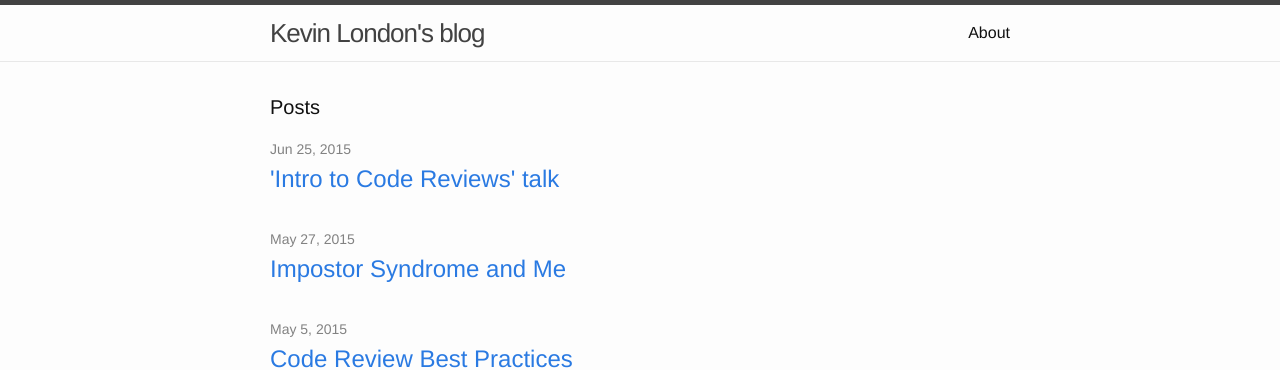
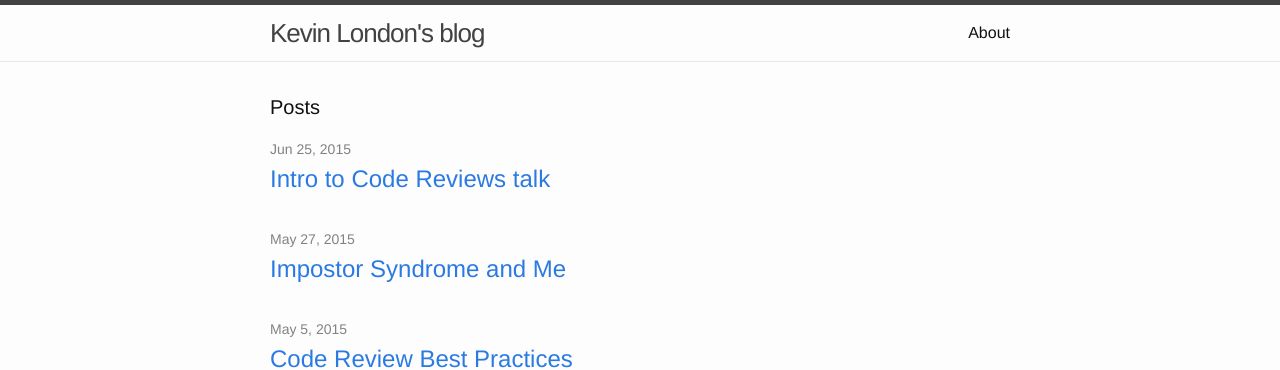
Before and after one commit to kevinlondon/kevinlondon.github.io, a Jekyll site: the page built from index.html, in a window 1280 px wide. Shown: the top 370 px of the page. Built offline with Jekyll 4.4.1, drawn with Linux system fonts in a browser that asks for light colours.

Commit message:
Change some references

```diff
--- a/_posts/2015-06-25-intro-to-code-reviews-talk.markdown
+++ b/_posts/2015-06-25-intro-to-code-reviews-talk.markdown
@@ -1,6 +1,6 @@
 ---
 layout: post
-title:  "'Intro to Code Reviews' talk"
+title:  "Intro to Code Reviews talk"
 date:   2015-06-25 15:54:08
 ---
 
```
Also changed, not shown: other parts of _posts/2015-06-25-intro-to-code-reviews-talk.markdown (+2 -1 lines).
